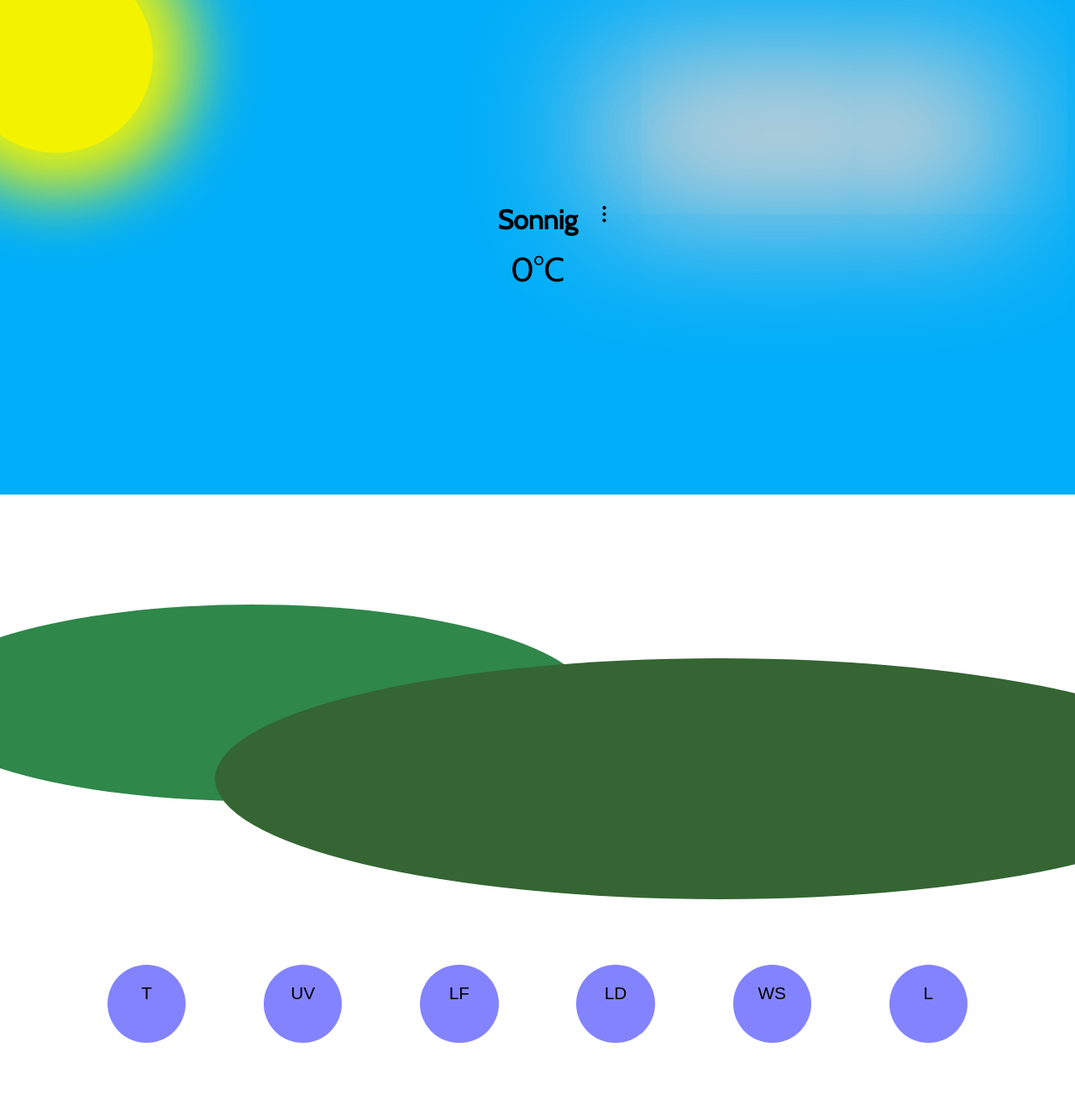
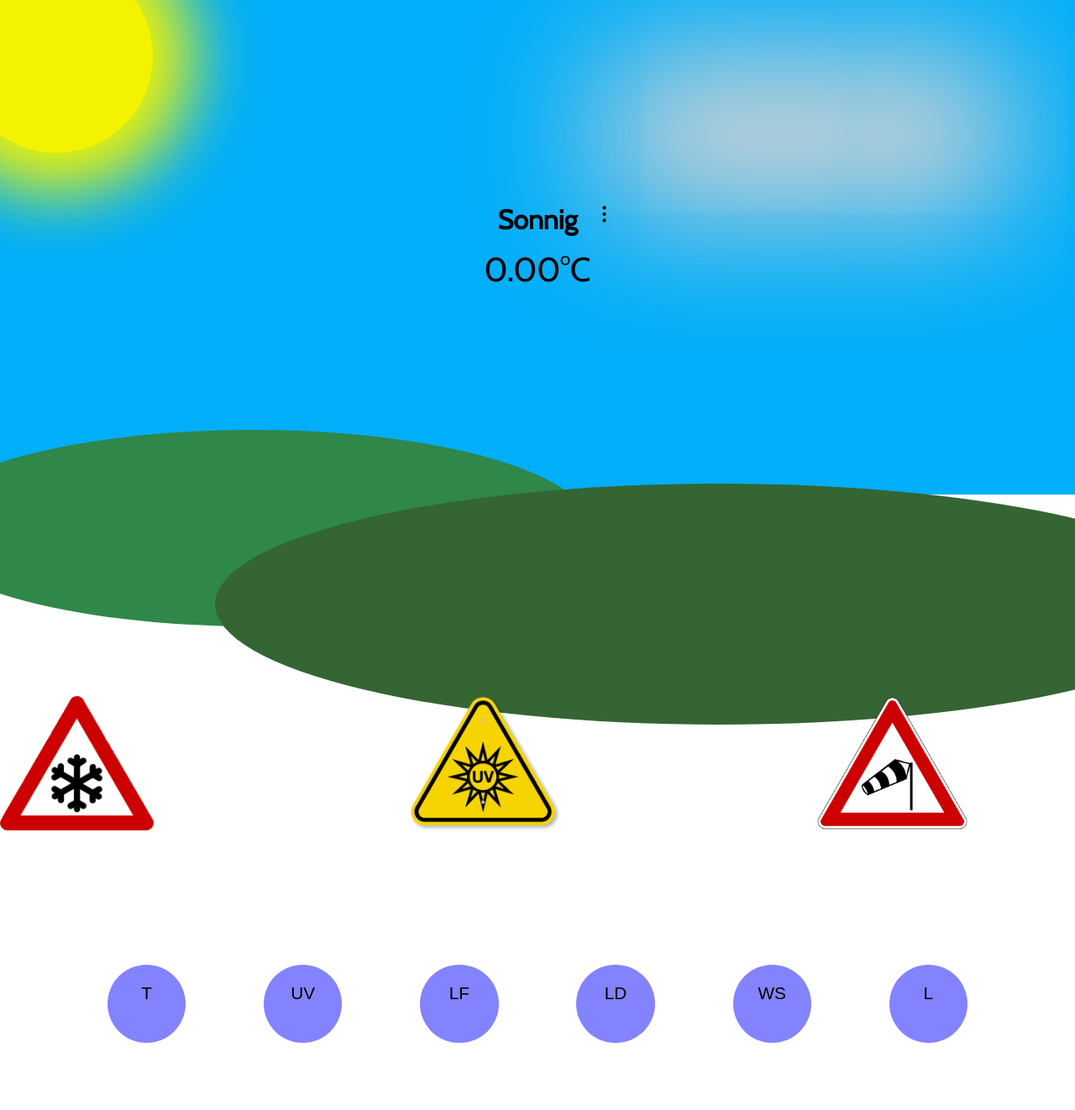
Before and after one commit to Salzsuppe/Wetterstation, a Flask app: page / in a window 1280 px wide. Shown: the whole page at 84% size. Run offline with Flask 2, Linux system fonts and the light colour scheme; data comes from the database, SQL or seed files in the repository; both versions use the stored data as it was after the commit.

Commit message:
final changes

```diff
--- a/static/addTemplate.js
+++ b/static/addTemplate.js
@@ -58,12 +58,12 @@ async function showDataT() {
             <th>Avg</th>
         <tr>
         <tr>
-            <td>${weatherData['curr-5h']['TemperatureC']}</td>
-            <td>${weatherData['curr-4h']['TemperatureC']}</td>
-            <td>${weatherData['curr-3h']['TemperatureC']}</td>
-            <td>${weatherData['curr-2h']['TemperatureC']}</td>
-            <td>${weatherData['curr-1h']['TemperatureC']}</td>
-            <td>${weatherData['curr-0h']['TemperatureC']}</td>
+            <td>${weatherData['curr-5h']['TemperatureC'].toFixed(2)}°C</td>
+            <td>${weatherData['curr-4h']['TemperatureC'].toFixed(2)}°C</td>
+            <td>${weatherData['curr-3h']['TemperatureC'].toFixed(2)}°C</td>
+            <td>${weatherData['curr-2h']['TemperatureC'].toFixed(2)}°C</td>
+            <td>${weatherData['curr-1h']['TemperatureC'].toFixed(2)}°C</td>
+            <td>${weatherData['curr-0h']['TemperatureC'].toFixed(2)}°C</td>
             <td>${avgr['TemperatureC']}</td>
         </tr>
     </table>
@@ -177,12 +177,12 @@ async function showDataLF() {
             <th>Avg</th>
         <tr>
         <tr>
-            <td>${weatherData['curr-5h']['Humidity']}</td>
-            <td>${weatherData['curr-4h']['Humidity']}</td>
-            <td>${weatherData['curr-3h']['Humidity']}</td>
-            <td>${weatherData['curr-2h']['Humidity']}</td>
-            <td>${weatherData['curr-1h']['Humidity']}</td>
-            <td>${weatherData['curr-0h']['Humidity']}</td>
+            <td>${weatherData['curr-5h']['Humidity']}%</td>
+            <td>${weatherData['curr-4h']['Humidity']}%</td>
+            <td>${weatherData['curr-3h']['Humidity']}%</td>
+            <td>${weatherData['curr-2h']['Humidity']}%</td>
+            <td>${weatherData['curr-1h']['Humidity']}%</td>
+            <td>${weatherData['curr-0h']['Humidity']}%</td>
             <td>${avgr['Humidity']}</td>
         </tr>
     </table>
@@ -197,13 +197,13 @@ async function showDataLF() {
             <th>Vor 7 Tagen</th>
         </tr>
         <tr>
-            <th>${avgr24['Humidity']}</th>
-            <th>${avgr48['Humidity']}</th>
-            <th>${avgr72['Humidity']}</th>
-            <th>${avgr96['Humidity']}</th>
-            <th>${avgr120['Humidity']}</th>
-            <th>${avgr144['Humidity']}</th>
-            <th>${avgr168['Humidity']}</th>
+            <th>${avgr24['Humidity']}%</th>
+            <th>${avgr48['Humidity']}%</th>
+            <th>${avgr72['Humidity']}%</th>
+            <th>${avgr96['Humidity']}%</th>
+            <th>${avgr120['Humidity']}%</th>
+            <th>${avgr144['Humidity']}%</th>
+            <th>${avgr168['Humidity']}%</th>
         </tr>
     </table>`
     if (!menuActivated) {
@@ -236,12 +236,12 @@ async function showDataLD() {
             <th>Avg</th>
         <tr>
         <tr>
-            <td>${weatherData['curr-5h']['Pressure']}</td>
-            <td>${weatherData['curr-4h']['Pressure']}</td>
-            <td>${weatherData['curr-3h']['Pressure']}</td>
-            <td>${weatherData['curr-2h']['Pressure']}</td>
-            <td>${weatherData['curr-1h']['Pressure']}</td>
-            <td>${weatherData['curr-0h']['Pressure']}</td>
+            <td>${weatherData['curr-5h']['Pressure']} Bar</td>
+            <td>${weatherData['curr-4h']['Pressure']} Bar</td>
+            <td>${weatherData['curr-3h']['Pressure']} Bar</td>
+            <td>${weatherData['curr-2h']['Pressure']} Bar</td>
+            <td>${weatherData['curr-1h']['Pressure']} Bar</td>
+            <td>${weatherData['curr-0h']['Pressure']} Bar</td>
             <td>${avgr['Pressure']}</td>
         </tr>
     </table>
@@ -256,13 +256,13 @@ async function showDataLD() {
             <th>Vor 7 Tagen</th>
         </tr>
         <tr>
-            <th>${avgr24['Pressure']}</th>
-            <th>${avgr48['Pressure']}</th>
-            <th>${avgr72['Pressure']}</th>
-            <th>${avgr96['Pressure']}</th>
-            <th>${avgr120['Pressure']}</th>
-            <th>${avgr144['Pressure']}</th>
-            <th>${avgr168['Pressure']}</th>
+            <th>${avgr24['Pressure']} Bar</th>
+            <th>${avgr48['Pressure']} Bar</th>
+            <th>${avgr72['Pressure']} Bar</th>
+            <th>${avgr96['Pressure']} Bar</th>
+            <th>${avgr120['Pressure']} Bar</th>
+            <th>${avgr144['Pressure']} Bar</th>
+            <th>${avgr168['Pressure']} Bar</th>
         </tr>
     </table>`
     if (!menuActivated) {
@@ -295,12 +295,12 @@ async function showDataWS() {
             <th>Avg</th>
         <tr>
         <tr>
-            <td>${weatherData['curr-5h']['Wind']}</td>
-            <td>${weatherData['curr-4h']['Wind']}</td>
-            <td>${weatherData['curr-3h']['Wind']}</td>
-            <td>${weatherData['curr-2h']['Wind']}</td>
-            <td>${weatherData['curr-1h']['Wind']}</td>
-            <td>${weatherData['curr-0h']['Wind']}</td>
+            <td>${weatherData['curr-5h']['Wind']} km/h</td>
+            <td>${weatherData['curr-4h']['Wind']} km/h</td>
+            <td>${weatherData['curr-3h']['Wind']} km/h</td>
+            <td>${weatherData['curr-2h']['Wind']} km/h</td>
+            <td>${weatherData['curr-1h']['Wind']} km/h</td>
+            <td>${weatherData['curr-0h']['Wind']} km/h</td>
             <td>${avgr['Wind']}</td>
         </tr>
     </table>
@@ -315,13 +315,13 @@ async function showDataWS() {
             <th>Vor 7 Tagen</th>
         </tr>
         <tr>
-            <th>${avgr24 ['Wind']}</th>
-            <th>${avgr48 ['Wind']}</th>
-            <th>${avgr72 ['Wind']}</th>
-            <th>${avgr96 ['Wind']}</th>
-            <th>${avgr120['Wind']}</th>
-            <th>${avgr144['Wind']}</th>
-            <th>${avgr168['Wind']}</th>
+            <th>${avgr24['Wind']}km/h</th>
+            <th>${avgr48['Wind']}km/h</th>
+            <th>${avgr72['Wind']}km/h</th>
+            <th>${avgr96['Wind']}km/h</th>
+            <th>${avgr120['Wind']}km/h</th>
+            <th>${avgr144['Wind']}km/h</th>
+            <th>${avgr168['Wind']}km/h</th>
         </tr>
     </table>`
     if (!menuActivated) {
@@ -354,12 +354,12 @@ async function showDataL() {
             <th>Avg</th>
         <tr>
         <tr>
-            <td>${weatherData['curr-5h']['Light']}</td>
-            <td>${weatherData['curr-4h']['Light']}</td>
-            <td>${weatherData['curr-3h']['Light']}</td>
-            <td>${weatherData['curr-2h']['Light']}</td>
-            <td>${weatherData['curr-1h']['Light']}</td>
-            <td>${weatherData['curr-0h']['Light']}</td>
+            <td>${weatherData['curr-5h']['Light']} Lux</td>
+            <td>${weatherData['curr-4h']['Light']} Lux</td>
+            <td>${weatherData['curr-3h']['Light']} Lux</td>
+            <td>${weatherData['curr-2h']['Light']} Lux</td>
+            <td>${weatherData['curr-1h']['Light']} Lux</td>
+            <td>${weatherData['curr-0h']['Light']} Lux</td>
             <td>${avgr['Light']}</td>
         </tr>
     </table>
@@ -374,13 +374,13 @@ async function showDataL() {
             <th>Vor 7 Tagen</th>
         </tr>
         <tr>
-            <th>${avgr24['Light']}</th>
-            <th>${avgr48['Light']}</th>
-            <th>${avgr72['Light']}</th>
-            <th>${avgr96['Light']}</th>
-            <th>${avgr120['Light']}</th>
-            <th>${avgr144['Light']}</th>
-            <th>${avgr168['Light']}</th>
+            <th>${avgr24['Light']} Lux</th>
+            <th>${avgr48['Light']} Lux</th>
+            <th>${avgr72['Light']} Lux</th>
+            <th>${avgr96['Light']} Lux</th>
+            <th>${avgr120['Light']} Lux</th>
+            <th>${avgr144['Light']} Lux</th>
+            <th>${avgr168['Light']} Lux</th>
         </tr>
     </table>`
     if (!menuActivated) {
--- a/static/main.js
+++ b/static/main.js
@@ -5,7 +5,7 @@ let weatherData;
 async function fillValues() {
   let response = await fetch(`/getdata/6`);
   weatherData = await response.json();
-  changeTemp(weatherData["curr-0h"]["TemperatureC"], "C");
+  changeTemp(weatherData["curr-0h"]["TemperatureC"].toFixed(2), "C");
 }
 
 //function to change the weather screen on load, when the the weather is different
@@ -33,10 +33,10 @@ window.onload = async function weatherScreen() {
 }
 
 async function warningSigns() {
-  ice = `<div class="ice"></div>`
-  uv = `<div class="uv"></div>`
-  wind = `<div class="wind"></div>`
-  nebel = `<div class="nebel>"</div>`
+  ice = `<div><img src="/static/Wetterdesign/ice.png"></div>`
+  uv = `<div><img src="/static/Wetterdesign/uv.png"></div>`
+  wind = `<div><img src="/static/Wetterdesign/wind.png"></div>`
+  nebel = `<div><img src="/static/Wetterdesign/fog.png"></div>`
   el = document.querySelector('.warning-signs')
     var somethingTrue = false;
     el.innerHTML = null;
@@ -97,15 +97,15 @@ function changeTemp(temp, unit) {
 }
 //changing the temperature values on button click
 function onClickCelsius() {
-  changeTemp(weatherData["curr-0h"]["TemperatureC"], "C"); //getting variables from the dictionary
+  changeTemp(weatherData["curr-0h"]["TemperatureC"].toFixed(2), "C"); //getting variables from the dictionary
   showMenu();
 }
 function onClickFahrenheit() {
-  changeTemp(weatherData["curr-0h"]["TemperatureF"], "F");
+  changeTemp(weatherData["curr-0h"]["TemperatureF"].toFixed(2), "F");
   showMenu();
 }
 function onClickKelvin() {
-  changeTemp(weatherData["curr-0h"]["TemperatureK"], "K");
+  changeTemp(weatherData["curr-0h"]["TemperatureK"].toFixed(2), "K");
   showMenu();
 }
 
--- a/static/styles/style.css
+++ b/static/styles/style.css
@@ -36,13 +36,13 @@ body{
 }
 .sun-dark-gras{
     position: absolute;
-    top: 49em;
+    top: 36em;
     right: 0vw;
     width: 80vw;
 }
 .sun-light-gras{
     position: absolute;
-    top: 45em;
+    top: 32em;
     left: 0;
     width: 55vw;
 }
@@ -107,13 +107,13 @@ body{
 }
 .cloud-dark-gras{
     position: absolute;
-    top: 49em;
+    top: 36em;
     right: 0vw;
     width: 80vw;
 }
 .cloud-light-gras{
     position: absolute;
-    top: 45em;
+    top: 32em;
     left: 0;
     width: 55vw;
 }
@@ -137,13 +137,13 @@ body{
 }
 .rain-dark-gras{
     position: absolute;
-    top: 49em;
+    top: 36em;
     right: 0vw;
     width: 80vw;
 }
 .rain-light-gras{
     position: absolute;
-    top: 45em;
+    top: 32em;
     left: 0;
     width: 55vw;
 }
@@ -260,3 +260,30 @@ tr:nth-child(1) {
 .warning {
     display: none;
 }
+.ice {
+    display: flex!important;
+    justify-content: space-between;
+    flex-direction: row;
+}
+.wind {
+    display: flex!important;
+    justify-content: space-between;
+    flex-direction: row;
+    width: 90%;
+}
+.uv {
+    display: flex!important;
+    justify-content: space-between;
+    flex-direction: row;
+    width: 90%;
+}
+.nebel {
+    display: flex!important;
+    justify-content: space-between;
+    flex-direction: row;
+    width: 90%;
+}
+.ice img {
+    margin-bottom: 5em;
+    height: 10em;
+}
--- a/templates/index.html
+++ b/templates/index.html
@@ -37,7 +37,7 @@
             <div class="cloud-light-gras"><img src="static/Wetterdesign/BewGrasHell.svg" alt="Light-Gras"></div>
             <div class="cloud-dark-gras"><img src="static/Wetterdesign/BewGrasDunkel.svg" alt="Dark-Gras"></div>
             <div class="temperature">
-                <button class="menu-button"><img src="/static/Wetterdesign/Polygon 1.svg" alt=""></button>
+                <button class="menu-button"><img src="/static/Wetterdesign/Group 1.svg" alt=""></button>
                 <div class="menu-pulldown">
                     <button class="C" onclick="onClickCelsius()">Celsius</button>
                     <button class="F" onclick="onClickFahrenheit()">Fahrenheit</button>
@@ -53,7 +53,7 @@
             <div class="rain-light-gras"><img src="static/Wetterdesign/RainLightGras.svg" alt="Light-Gras"></div>
             <div class="rain-dark-gras"><img src="static/Wetterdesign/RainDarkGras.svg" alt="Dark-Gras"></div>
             <div class="temperature">
-                <button class="menu-button"><img src="/static/Wetterdesign/Polygon 1.svg" alt=""></button>
+                <button class="menu-button"><img src="/static/Wetterdesign/Group 1.svg" alt=""></button>
                 <div class="menu-pulldown">
                     <button class="C" onclick="onClickCelsius()">Celsius</button>
                     <button class="F" onclick="onClickFahrenheit()">Fahrenheit</button>
@@ -66,8 +66,11 @@
         </div>
     </div>
 
+    <div class="warning-signs-wrapper">
+        <div class="warning-signs"></div>
+    </div>
     <div class="weather-data">
-        <div class="warning-signs"></div>
+
         <div class="button-wrapper" id="button-wrapper">
             <button class="data-button" id="data-button-T">
                 <p>T</p>
@@ -88,8 +91,7 @@
                     <p>L</p>
             </button>
         </div>
-        <div class="data-sheet-wrapper">
-        </div>
+        <div class="data-sheet-wrapper"></div>
     </div>
     <script src="{{ url_for('static',filename='main.js') }}"></script>
     <script src="{{ url_for('static',filename='addTemplate.js') }}"></script>
```
Also changed, not shown: Raw.db, static/Wetterdesign/Baum.png (deleted), static/Wetterdesign/fog.png (added), static/Wetterdesign/ice.png (added), static/Wetterdesign/uv.png (added), static/Wetterdesign/wind.png (added).
